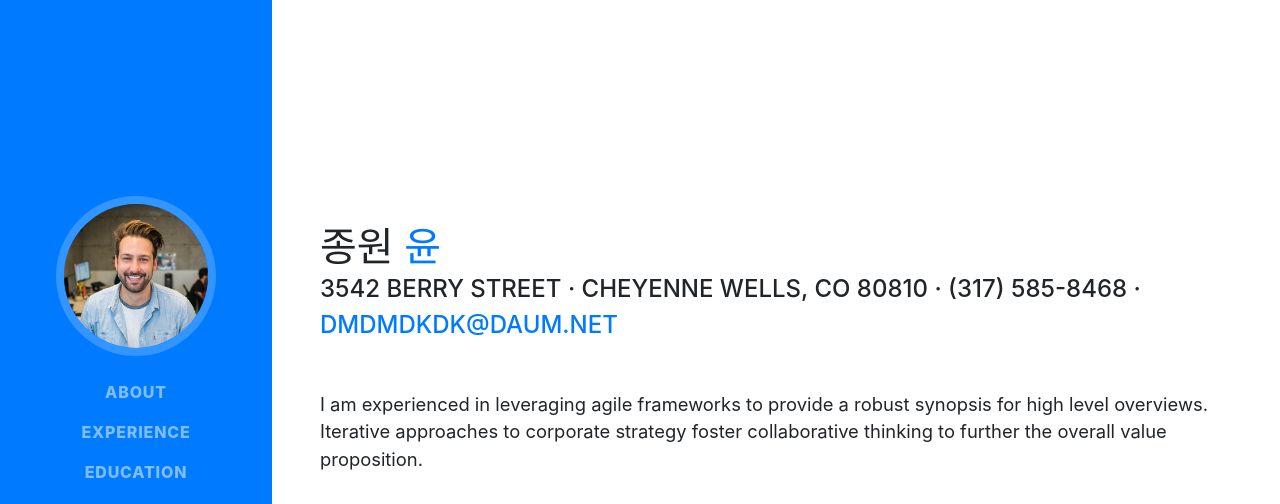
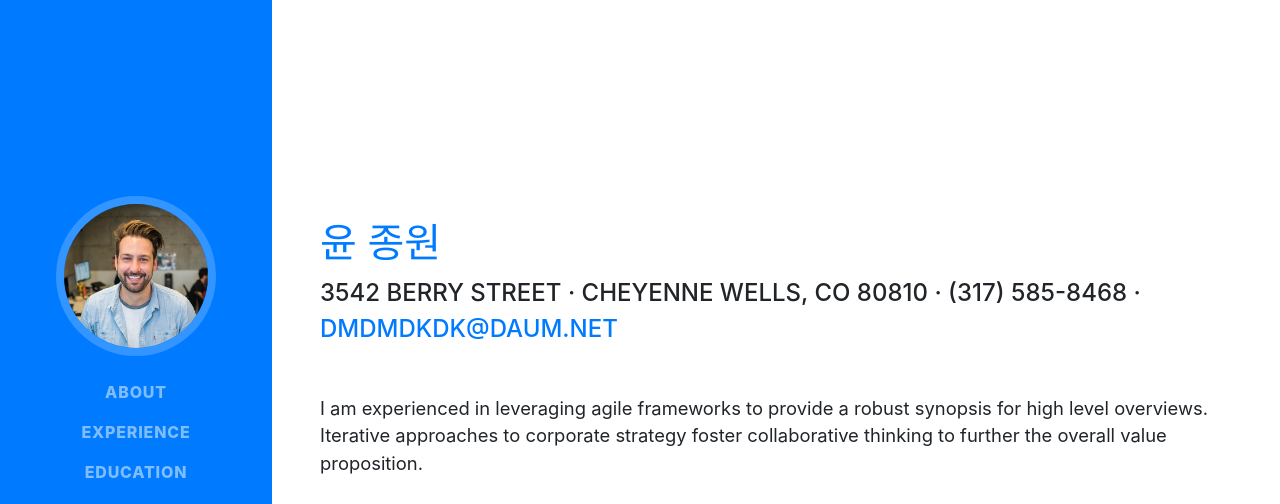
Before and after one commit to Yun-Jongwon/Yun-Jongwon.github.io, a website with bundled scripts: page index.html in a window 1280 px wide. Shown: the top 504 px of the page. Built offline with nearby package versions, Linux system fonts and the light colour scheme; a web font is replaced by a local one.

Commit message:
change index.html

```diff
--- a/index.html
+++ b/index.html
@@ -25,7 +25,7 @@
 
   <body id="page-top">
 
-    <nav class="navbar navbar-expand-lg navbar-dark bg-primary fixed-top" id="sideNav">
+    <nav class="navbar navbar-expand-lg navbar-dark bg-primary fixed-top" id="sideNav" >
       <a class="navbar-brand js-scroll-trigger" href="#page-top">
         <span class="d-block d-lg-none">Clarence Taylor</span>
         <span class="d-none d-lg-block">
@@ -63,8 +63,8 @@
 
       <section class="resume-section p-3 p-lg-5 d-flex d-column" id="about">
         <div class="my-auto">
-          <h1 class="mb-0">종원
-            <span class="text-primary">윤</span>
+          <h1 class="text-primary">윤
+            <span class="mb-0">종원</span>
           </h1>
           <div class="subheading mb-5">3542 Berry Street · Cheyenne Wells, CO 80810 · (317) 585-8468 ·
             <a href="mailto:dmdmdkdk@daum.net">dmdmdkdk@daum.net</a>
```
